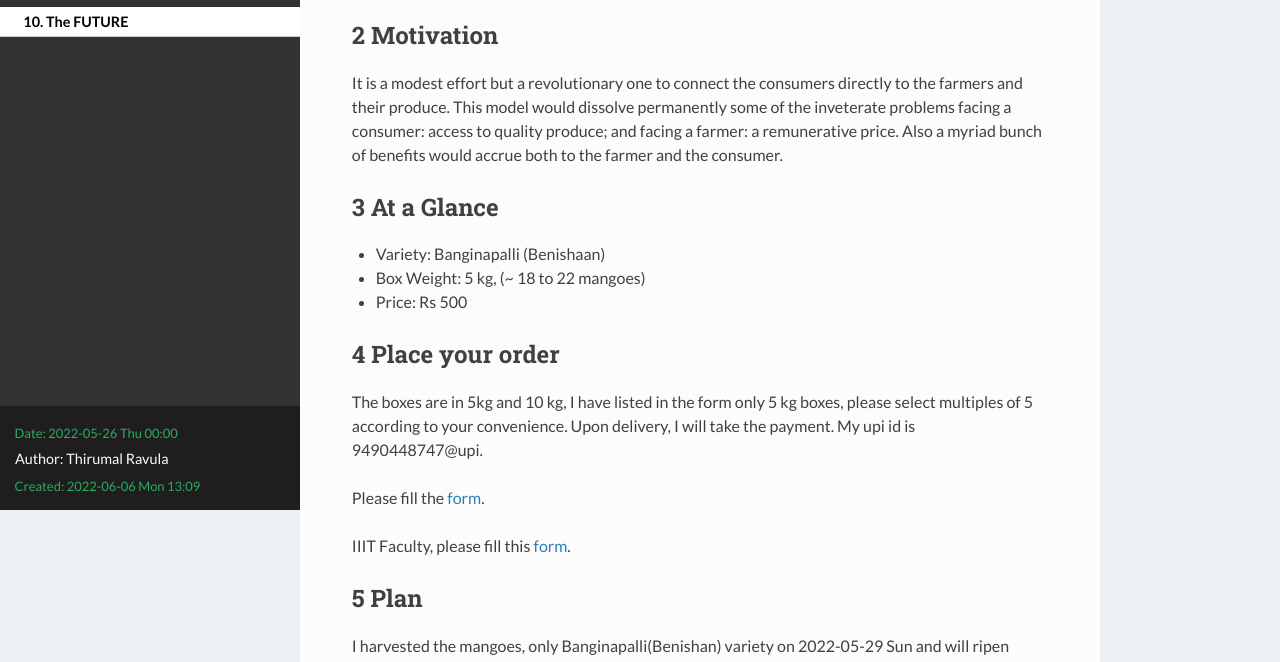
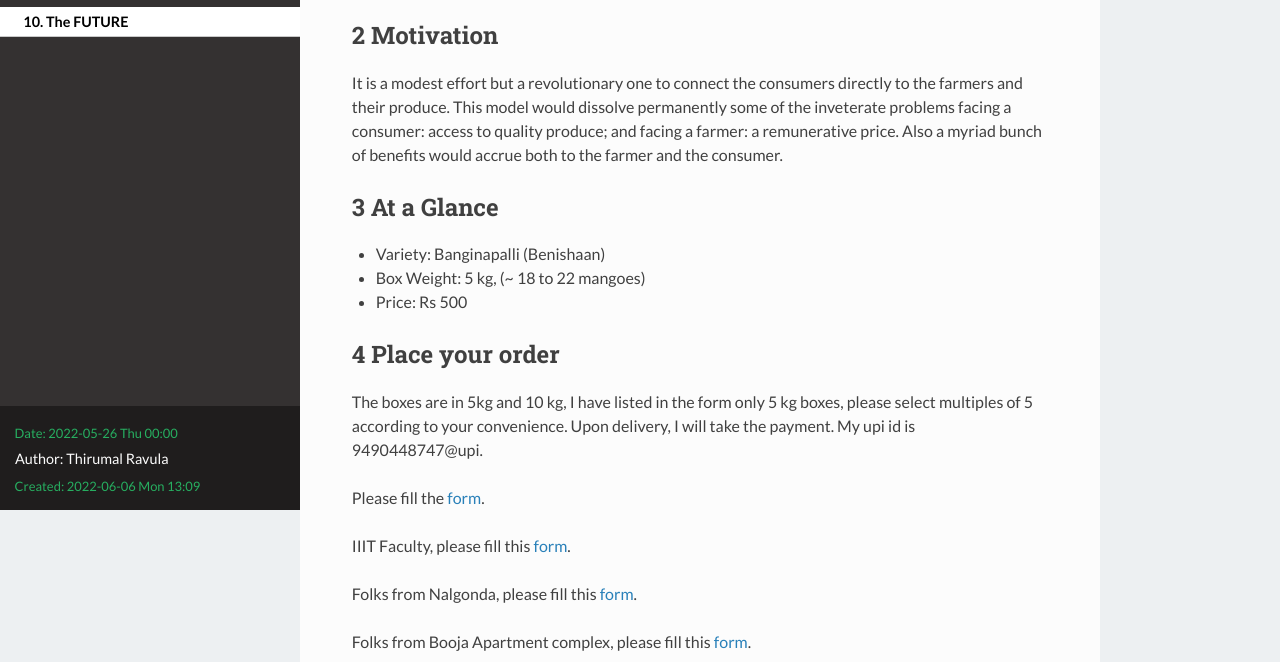
Before and after one commit to travula/travula.github.io, a plain HTML site: page coopious-2022/index.html in a window 1280 px wide. Shown: the part 290-952 px from the top of the page. Drawn offline with nearby package versions, Linux system fonts and the light colour scheme.

Commit message:
Update index.html
nalgonda and booja

```diff
--- a/coopious-2022/index.html
+++ b/coopious-2022/index.html
@@ -317,6 +317,14 @@ Please fill the <a href="https://forms.gle/CuQmEUYmbz9XPoUK6">form</a>.
 <p>
 IIIT Faculty, please fill this <a href="https://forms.gle/9YM2LpeQULaAzqQM9">form</a>.
 </p>
+
+ <p>
+Folks from Nalgonda, please fill this <a href="https://forms.gle/XRs23JTZn5LfVt7a6">form</a>.
+</p>
+
+ <p>
+Folks from Booja Apartment complex, please fill this <a href="https://forms.gle/UfowcB8q7EiKMnit9">form</a>.
+</p>
 </div>
 </div>
 
```
